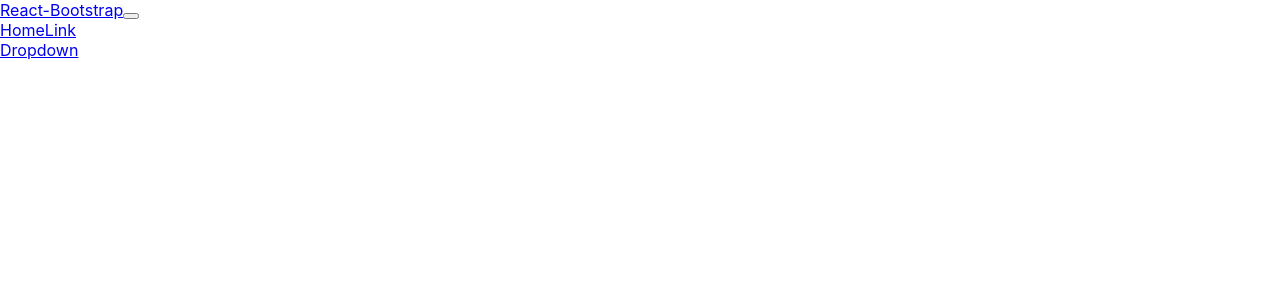
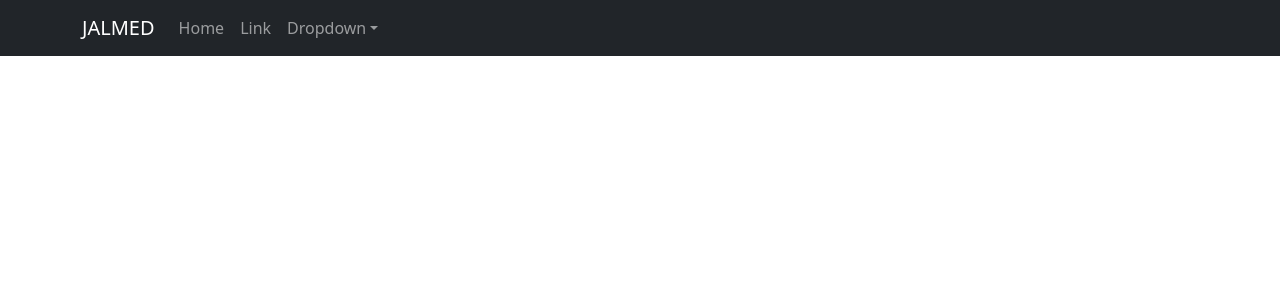
Before and after one commit to CuriDevs/project-ciclo3, a React (Create React App) app: page / in a window 1280 px wide. Shown: the top 300 px of the page. Built offline with nearby package versions, Linux system fonts and the light colour scheme.

Commit message:
Creacion Registro y Consulta

```diff
--- a/src/App.js
+++ b/src/App.js
@@ -1,3 +1,6 @@
+import "./App.css";
+import 'bootstrap/dist/css/bootstrap.min.css';
+
 import Header from './Shared/components/Header';
 
 function App() {
--- a/src/Shared/components/Header.js
+++ b/src/Shared/components/Header.js
@@ -5,9 +5,9 @@ import NavDropdown from 'react-bootstrap/NavDropdown';
 
 function Header() {
     return(
-        <Navbar bg="dark" expand="lg">
+        <Navbar bg="dark" expand="lg" variant="dark">
             <Container>
-                <Navbar.Brand href="#home">React-Bootstrap</Navbar.Brand>
+                <Navbar.Brand href="#home">JALMED</Navbar.Brand>
                 <Navbar.Toggle aria-controls="basic-navbar-nav" />
                 <Navbar.Collapse id="basic-navbar-nav">
                 <Nav className="me-auto">
```
Also changed, not shown: src/Sales/pages/Consulta.js (added), src/Sales/pages/Registro.js (added).
